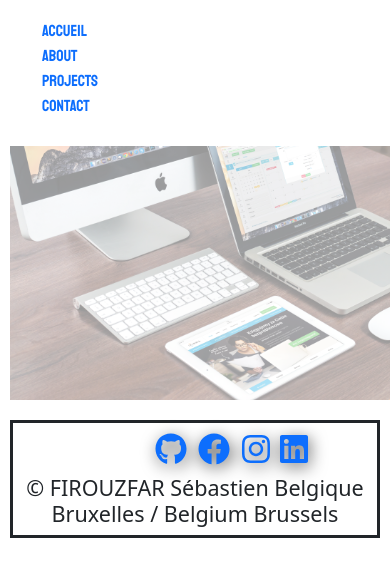
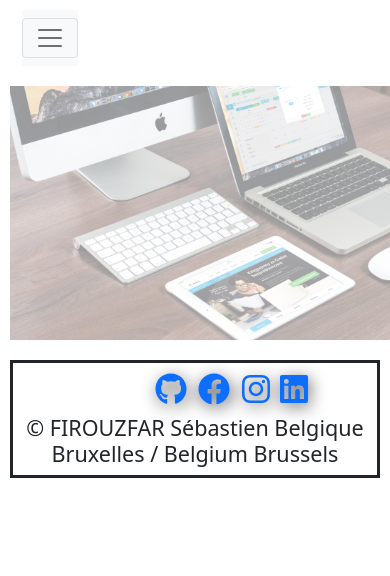
Before and after one commit to SebastienFirouzfar/portfolio, a React (Create React App) app in the folder portfolio-sebastien/: page / in a window 390 px wide. Shown: the top 576 px of the page. Built offline with nearby package versions, Linux system fonts and the light colour scheme.

Commit message:
Add the navbar responsive / ajout du navbare responsive

```diff
--- a/portfolio-sebastien/public/index.html
+++ b/portfolio-sebastien/public/index.html
@@ -39,5 +39,16 @@
       To begin the development, run `npm start` or `yarn start`.
       To create a production bundle, use `npm run build` or `yarn build`.
     -->
+
+    <script src="https://code.jquery.com/jquery-3.3.1.slim.min.js"
+    integrity="sha384-q8i/X+965DzO0rT7abK41JStQIAqVgRVzpbzo5smXKp4YfRvH+8abtTE1Pi6jizo"
+    crossorigin="anonymous"></script>
+  <script src="https://cdnjs.cloudflare.com/ajax/libs/popper.js/1.14.6/umd/popper.min.js"
+    integrity="sha384-wHAiFfRlMFy6i5SRaxvfOCifBUQy1xHdJ/yoi7FRNXMRBu5WHdZYu1hA6ZOblgut"
+    crossorigin="anonymous"></script>
+  <script src="https://stackpath.bootstrapcdn.com/bootstrap/4.2.1/js/bootstrap.min.js"
+    integrity="sha384-B0UglyR+jN6CkvvICOB2joaf5I4l3gm9GU6Hc1og6Ls7i6U/mkkaduKaBhlAXv9k"
+    crossorigin="anonymous"></script>
+
   </body>
 </html>
--- a/portfolio-sebastien/src/pages/Navigation.js
+++ b/portfolio-sebastien/src/pages/Navigation.js
@@ -3,15 +3,49 @@ import { NavLink } from "react-router-dom";
 
 export const Navigation = () => {
   return (
-
     <div className="container">
-      <nav className="navbar navbar-expand-md text-aligne">
+      {/* <nav className="navbar navbar-expand-md navbar-expand-lg text-aligne">
         <ul className="navbar-nav">
           <li><NavLink exact to="/" activeClassName="nav-active"> Accueil</NavLink></li>
           <li><NavLink exact to="/about" activeClassName="nav-active">About</NavLink></li>
           <li><NavLink exact to="/projects" activeClassName="nav-active">Projects</NavLink></li>
           <li><NavLink exact to="/contact" activeClassName="nav-active">Contact</NavLink></li>
           </ul>
+      </nav> */}
+
+      <nav class="navbar navbar-expand-lg navbar-light bg-light">
+        <button
+          class="navbar-toggler"
+          type="button"
+          data-toggle="collapse"
+          data-target="#navbarNavDropdown"
+          aria-controls="navbarNavDropdown"
+          aria-expanded="false"
+          aria-label="Toggle navigation"
+        >
+          <span class="navbar-toggler-icon"></span>
+        </button>
+        <div class="collapse navbar-collapse" id="navbarNavDropdown">
+          <ul class="navbar-nav">
+            <li class="nav-item active">
+              <NavLink exact to="/" activeClassName="nav-active">Accueil</NavLink>
+            </li>
+
+            <li class="nav-item">
+              <NavLink exact to="/about" activeClassName="nav-active">About</NavLink>
+            </li>
+
+            <li class="nav-item">
+              <NavLink exact to="/projects" activeClassName="nav-active">Projects</NavLink>
+            </li>
+
+            <li class="nav-item">
+              <li><NavLink exact to="/contact" activeClassName="nav-active">Contact</NavLink>
+            </li>
+
+            </li>
+          </ul>
+        </div>
       </nav>
     </div>
   );
```
